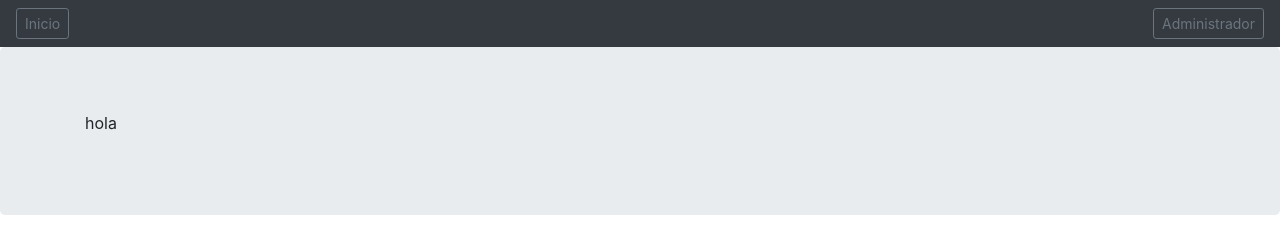
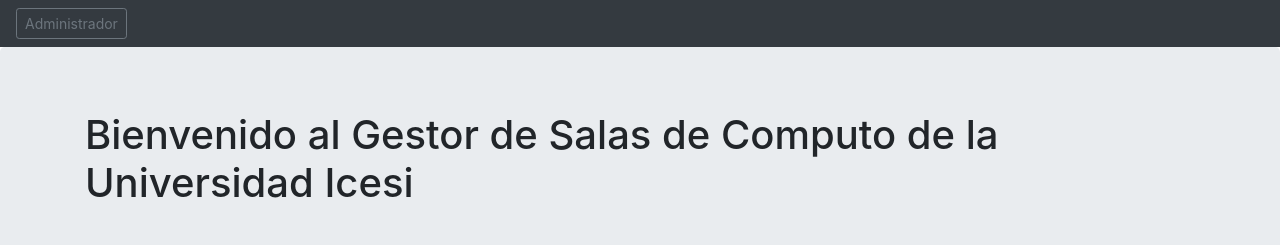
Before and after one commit to JonatanOrdonez/gscicesiview, an Angular app: page /home in a window 1280 px wide. Shown: the top 245 px of the page. Built offline with nearby package versions, Linux system fonts and the light colour scheme; no server answers.

Commit message:
set state

```diff
--- a/src/app/app.component.html
+++ b/src/app/app.component.html
@@ -1,5 +1,4 @@
 <nav class="navbar navbar-dark bg-dark">
-        <a class="btn btn-sm btn-outline-secondary" href="home" >Inicio</a>
     <a class="btn btn-sm btn-outline-secondary" href="https://gscicesiserver.herokuapp.com/" >Administrador</a>
 </nav>
 <router-outlet></router-outlet>
--- a/src/app/components/sala/sala.component.html
+++ b/src/app/components/sala/sala.component.html
@@ -1,6 +1,6 @@
 <div class="jumbotron">
   <div class="container">
-    <p>hola</p>
+    <h1>Bienvenido al Gestor de Salas de Computo de la Universidad Icesi</h1>
   </div>
 </div>
 <div class="container">
```
